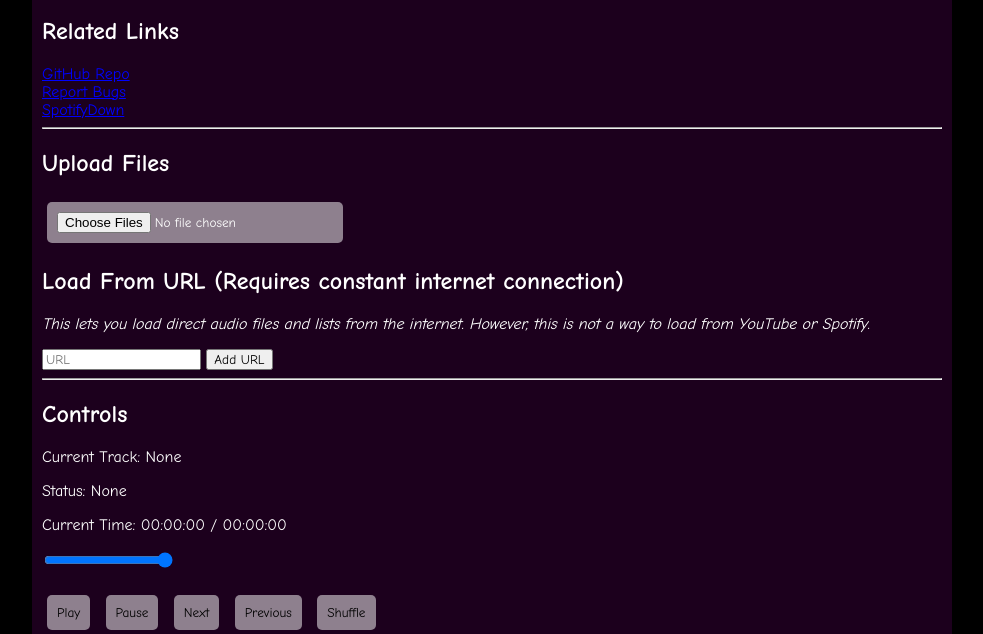
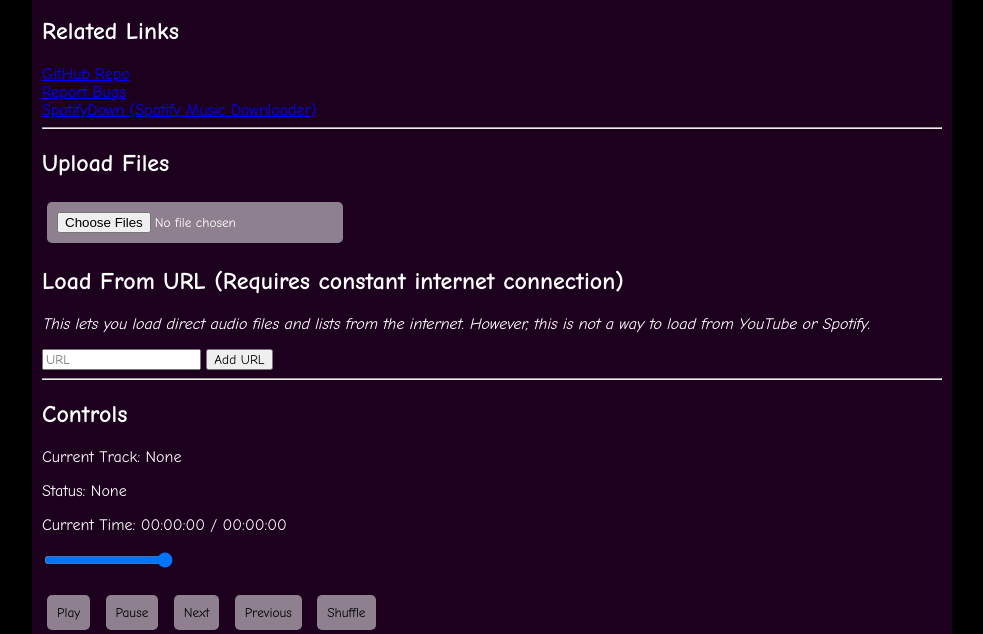
Before and after one commit to minidogg/splp, a plain HTML site: page index.html in a window 1280 px wide. Shown: the part 103-737 px from the top of the page, without its empty margins (148-1131 px from the left). Drawn offline with Linux system fonts and the light colour scheme.

Commit message:
Updated some link text to be more clear in meaning

```diff
--- a/index.html
+++ b/index.html
@@ -34,7 +34,7 @@
         <br>
         <a href="https://github.com/minidogg/splp/issues">Report Bugs</a>
         <br>
-        <a href="https://spotifydown.com/">SpotifyDown</a>
+        <a href="https://spotifydown.com/">SpotifyDown (Spotify Music Downloader)</a>
         <br>
 
         <hr>
```
